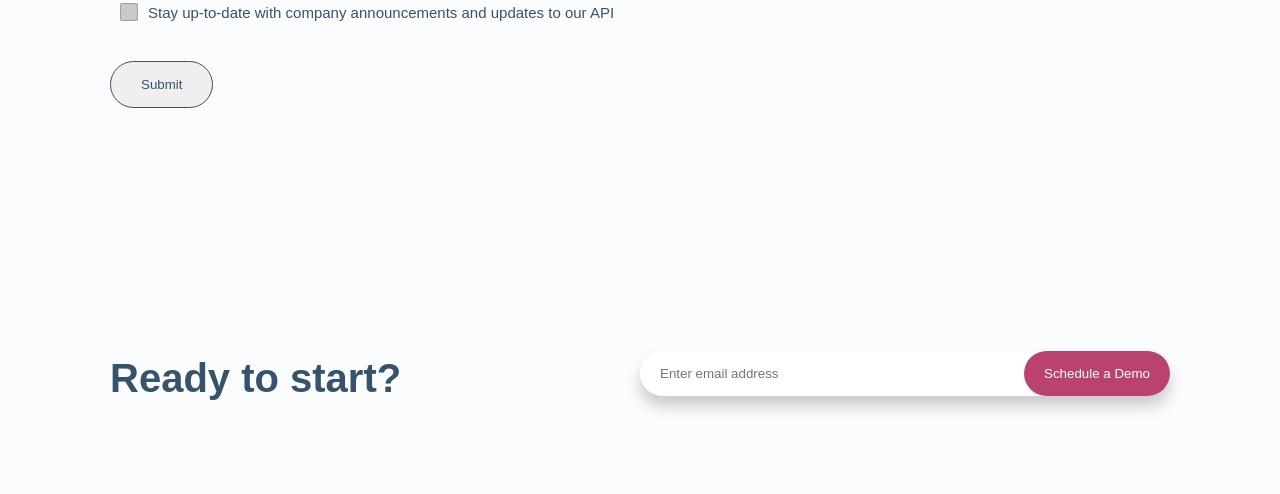
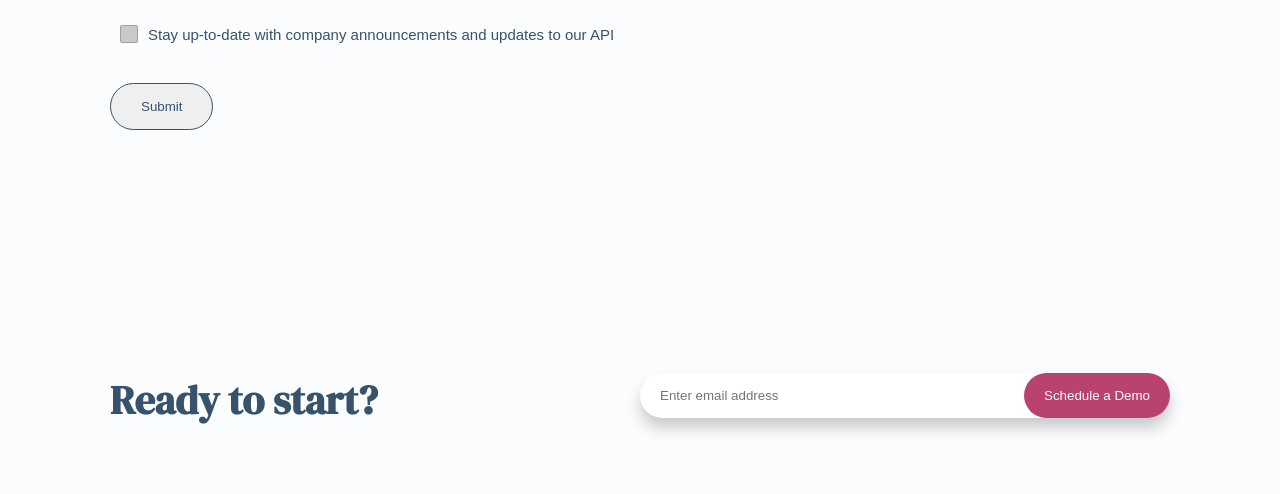
Before and after one commit to dhillman1989/payapi-fem, a plain HTML site: page contact.html in a window 1280 px wide. Shown: the part 804-1298 px from the top of the page. Drawn offline with Linux system fonts and the light colour scheme.

Commit message:
finish styling for medium screen

```diff
--- a/contact.html
+++ b/contact.html
@@ -10,7 +10,12 @@
       sizes="32x32"
       href="./assets/favicon-32x32.png"
     />
+
     <link rel="preconnect" href="https://fonts.gstatic.com" />
+    <link
+      href="https://fonts.googleapis.com/css2?family=DM+Serif+Display&display=swap"
+      rel="stylesheet"
+    />
     <link
       href="https://fonts.googleapis.com/css2?family=Public+Sans:wght@100;200;300;400;500;600&display=swap"
       rel="stylesheet"
@@ -141,7 +146,7 @@ Message</textarea
       </div>
     </div>
     <div class="row request-demo">
-      <h2 class="heading--secondary">Ready to start?</h2>
+      <h2 class="heading heading--secondary">Ready to start?</h2>
       <form class="form">
         <input class="form__input" placeholder="Enter email address" />
         <button class="form__input-button">Schedule a Demo</button>
--- a/stylesheets/styles.css
+++ b/stylesheets/styles.css
@@ -56,6 +56,7 @@ p {
 .heading {
   margin: 0;
   padding: 0;
+  font-family: "DM Serif Display", serif;
 }
 
 .heading--primary {
```
Also changed, not shown: about.html (+4 -0 lines), index.html (+6 -1 lines), pricing.html (+4 -0 lines).
